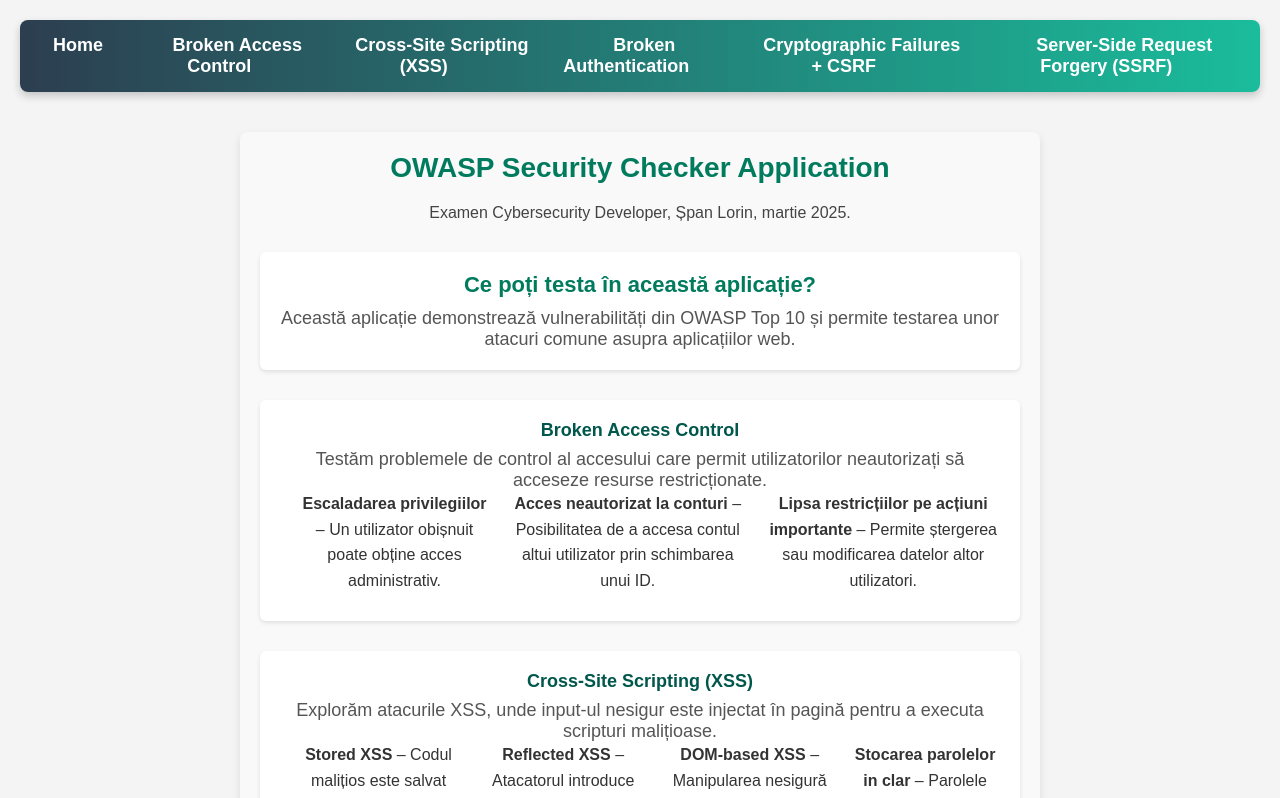
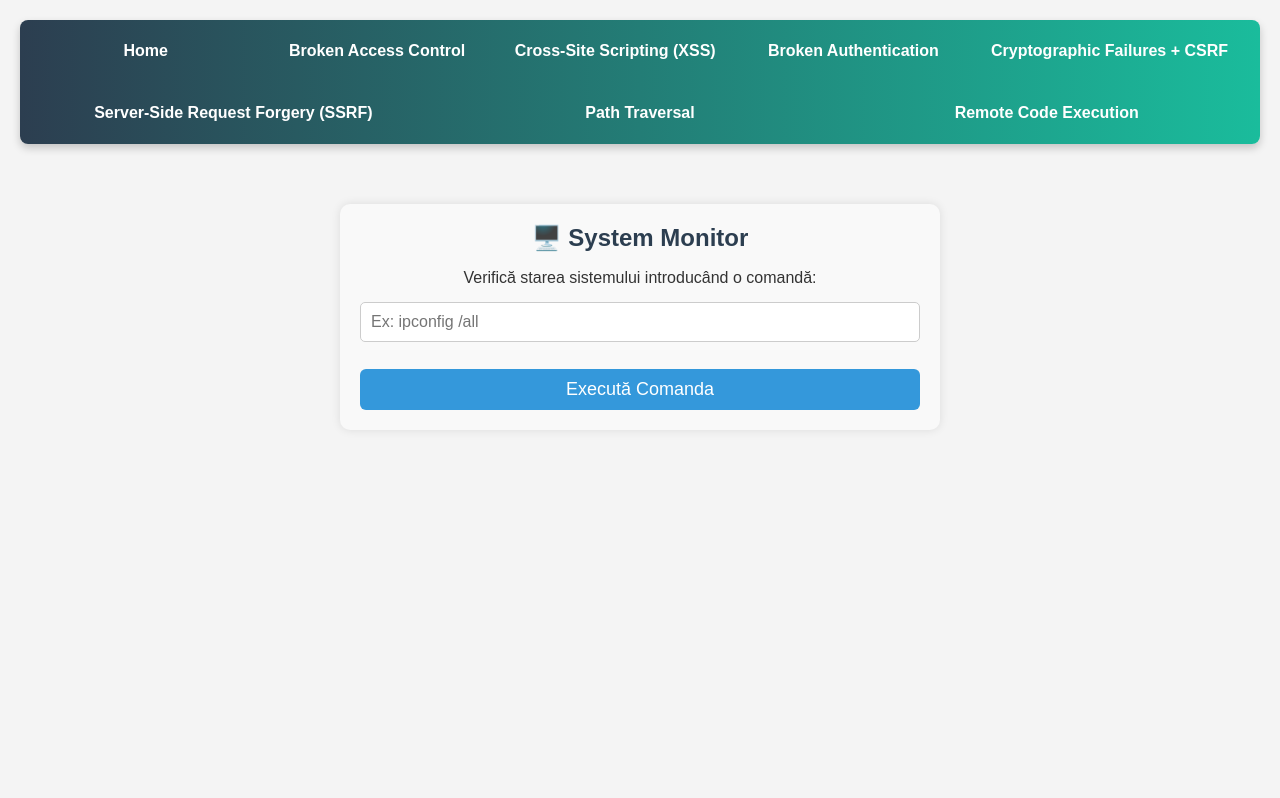
Before and after one commit to lorinspan/owasp-fe, an Angular app: page /tests/rce in a window 1280 px wide. Before the commit this address led to /. Shown: the top 798 px of the page. Built offline with nearby package versions, Linux system fonts and the light colour scheme.

Commit message:
Added Path Traversal + RCE

```diff
--- a/src/app/app.routes.ts
+++ b/src/app/app.routes.ts
@@ -5,6 +5,8 @@
 import {BrokenAccessControlComponent} from './pages/tests/broken-access-control/broken-access-control.component';
 import {CryptoFailComponent} from './pages/tests/crypto-fail/crypto-fail.component';
 import {SSRFComponent} from './pages/tests/ssrf/ssrf.component';
+import {PathTraversalComponent} from './pages/tests/path-traversal/path-traversal.component';
+import {RemoteCodeExecutionComponent} from './pages/tests/remote-code-execution/remote-code-execution.component';
 
 export const routes: Routes = [
   { path: '', component: HomeComponent },
@@ -14,5 +16,7 @@
   { path: 'tests/broken-auth', component: BrokenAuthComponent },
   { path: 'tests/crypto-fail', component: CryptoFailComponent },
   { path: 'tests/ssrf', component: SSRFComponent },
+  { path: 'tests/path_traversal', component: PathTraversalComponent },
+  { path: 'tests/rce', component: RemoteCodeExecutionComponent },
   { path: '**', redirectTo: '', pathMatch: 'full' } // Fallback dacă ruta nu există
 ];
--- a/src/app/components/navbar/navbar.component.css
+++ b/src/app/components/navbar/navbar.component.css
@@ -1,7 +1,6 @@
 nav {
   background: linear-gradient(90deg, #2C3E50, #1ABC9C);
-  padding: 15px;
-  text-align: center;
+  padding: 10px 20px;
   border-radius: 8px;
   box-shadow: 0 4px 8px rgba(0, 0, 0, 0.2);
 }
@@ -9,18 +8,31 @@
 ul {
   list-style: none;
   display: flex;
-  justify-content: center;
-  gap: 20px;
+  justify-content: space-around;
+  align-items: center;
+  flex-wrap: wrap;
+  padding: 0;
+  margin: 0;
+}
+
+li {
+  flex: 1;
+  text-align: center;
 }
 
 li a {
+  display: flex;
+  justify-content: center;
+  align-items: center;
   color: white;
   text-decoration: none;
-  font-size: 18px;
+  font-size: 16px;
   font-weight: bold;
-  padding: 12px 18px;
+  padding: 12px;
   border-radius: 6px;
   transition: all 0.3s ease-in-out;
+  min-width: 140px;
+  white-space: nowrap;
 }
 
 li a:hover {
@@ -28,3 +40,25 @@
   color: #1ABC9C;
   transform: scale(1.05);
 }
+
+/* 🔽 Navbar colapsabil pentru ecrane mici */
+@media screen and (max-width: 768px) {
+  nav {
+    padding: 10px;
+  }
+
+  ul {
+    flex-direction: column;
+    align-items: stretch;
+  }
+
+  li {
+    width: 100%;
+  }
+
+  li a {
+    width: 100%;
+    padding: 15px;
+    font-size: 18px;
+  }
+}
--- a/src/app/components/navbar/navbar.component.html
+++ b/src/app/components/navbar/navbar.component.html
@@ -6,5 +6,7 @@
     <li><a routerLink="/tests/broken-auth">Broken Authentication</a></li>
     <li><a routerLink="/tests/crypto-fail">Cryptographic Failures + CSRF</a></li>
     <li><a routerLink="/tests/ssrf">Server-Side Request Forgery (SSRF)</a></li>
+    <li><a routerLink="/tests/path_traversal">Path Traversal</a></li>
+    <li><a routerLink="/tests/rce">Remote Code Execution</a></li>
   </ul>
 </nav>
--- a/src/app/pages/home/home.component.html
+++ b/src/app/pages/home/home.component.html
@@ -62,4 +62,30 @@
     </ul>
   </div>
 
+  <div class="section">
+    <h3 class="section-subtitle">Path Traversal</h3>
+    <p>Explorăm atacul Path Traversal, unde un atacator poate accesa fișiere interne ale serverului prin introducerea unor căi nesecurizate.</p>
+    <ul class="list">
+      <li><strong>Citirea fișierelor sensibile</strong> – Utilizatorul poate introduce numele unui fișier pentru a vizualiza conținutul acestuia.</li>
+      <li><strong>Exploatarea fără protecție</strong> – Endpoint-ul de backend permite utilizatorului să trimită o cale personalizată, fără restricții.</li>
+      <li><strong>Accesarea fișierelor interne</strong> – Un atacator poate introduce <code>../../supersecretfolder/supersecretfile</code> pentru a citi fișiere din afara folderului permis.</li>
+      <li><strong>Expunerea datelor confidențiale</strong> – Atacul permite accesul la configurații, parole, chei API și alte date sensibile.</li>
+    </ul>
+  </div>
+
+  <div class="section">
+    <h3 class="section-subtitle">Remote Code Execution (RCE)</h3>
+    <p>Explorăm atacurile de tip Remote Code Execution (RCE), unde un atacator poate executa comenzi malițioase la distanță pe server, exploatând o vulnerabilitate în aplicație.</p>
+    <ul class="list">
+      <li><strong>Executarea comenzilor la distanță</strong> – Atacatorii pot trimite comenzi malițioase către server, care vor fi executate pe serverul de aplicație.</li>
+      <li><strong>Vulnerabilități de tip input nesigur</strong> – Aplicațiile care permit utilizatorilor să introducă date nesigure (de exemplu, input de tip text) fără a le valida sau filtra pot expune serverul la RCE.</li>
+      <li><strong>Accesibilitatea pentru utilizatori non-admini</strong> – În mod neașteptat, unii utilizatori non-admini pot exploata aceste vulnerabilități, ceea ce le permite să execute comenzi pe server, având acces la date sensibile sau la funcții administrative.</li>
+      <li><strong>Injecție de comenzi</strong> – Aplicațiile care permit injecția de comenzi, de exemplu, prin execuția comenzilor sistemului, pot fi ușor exploatate de atacatori pentru a compromite serverul.</li>
+      <li><strong>Escaladarea privilegiilor</strong> – Chiar dacă un atacator are privilegii de utilizator, exploatarea unei vulnerabilități de RCE poate duce la escaladarea privilegiilor, oferindu-i acces complet la server.</li>
+      <li><strong>Executarea de malware</strong> – Atacatorii pot folosi RCE pentru a instala malware pe server, care poate compromite întreaga infrastructură și poate duce la furtul de date sau la controlul serverului de la distanță.</li>
+    </ul>
+  </div>
+
+
+
 </div>
--- /dev/null
+++ b/src/app/pages/tests/path-traversal/path-traversal.component.css
@@ -0,0 +1,58 @@
+.container {
+  max-width: 600px;
+  background: #f9f9f9;
+  padding: 20px;
+  border-radius: 10px;
+  box-shadow: 0 0 10px rgba(0, 0, 0, 0.1);
+}
+
+p {
+  margin-top: 5%;
+}
+
+button {
+  margin-bottom: 3%;
+  margin-top: 3%;
+}
+
+h2 {
+  color: #c0392b;
+}
+
+input {
+  width: 100%;
+  padding: 10px;
+  margin: 10px 0;
+  border: 1px solid #ccc;
+  border-radius: 5px;
+}
+
+button {
+  background-color: #e74c3c;
+  color: white;
+  padding: 10px;
+  border: none;
+  cursor: pointer;
+  width: 100%;
+}
+
+button:hover {
+  background-color: #c0392b;
+}
+
+p {
+  font-size: 16px;
+  color: #555;
+  word-wrap: break-word;
+}
+
+.file-content {
+  margin-top: 5%;
+  white-space: pre-line; /* ✅ Păstrează newline (\r\n) */
+  font-family: 'Courier New', Courier, monospace;
+  background: #fffbe6;
+  padding: 10px;
+  border-left: 5px solid #f39c12;
+  font-size: 16px;
+  color: #333;
+}
--- /dev/null
+++ b/src/app/pages/tests/path-traversal/path-traversal.component.html
@@ -0,0 +1,12 @@
+<div class="container">
+  <h2>🔍 Citește fișierul</h2>
+  <p>Introduceți calea fișierului pentru a vizualiza conținutul:</p>
+
+  <input type="text" [(ngModel)]="filePath" placeholder="Ex: briosa">
+  <button (click)="readFile()">Citește Fișier</button>
+
+  <div *ngIf="response">
+    <h3>📂 Conținutul fișierului:</h3>
+    <pre class="file-content">{{ response }}</pre> <!-- ✅ Formatare corectă -->
+  </div>
+</div>
--- /dev/null
+++ b/src/app/pages/tests/path-traversal/path-traversal.component.ts
@@ -0,0 +1,27 @@
+import { Component } from '@angular/core';
+import { HttpClient } from '@angular/common/http';
+import { CommonModule } from '@angular/common';
+import { FormsModule } from '@angular/forms';
+
+@Component({
+  standalone: true,
+  selector: 'app-path-traversal',
+  imports: [CommonModule, FormsModule],
+  templateUrl: './path-traversal.component.html',
+  styleUrl: './path-traversal.component.css'
+})
+export class PathTraversalComponent {
+  filePath: string = ''; // Input-ul utilizatorului
+  response: string = '';
+
+  constructor(private http: HttpClient) {}
+
+  readFile() {
+    this.http.post<{ message: string }>('http://localhost:8080/api/files/read', { path: this.filePath })
+      .subscribe(response => {
+        this.response = response.message; // ✅ Citește corect mesajul din JSON
+      }, error => {
+        this.response = '❌ Error reading file!';
+      });
+  }
+}
--- /dev/null
+++ b/src/app/pages/tests/remote-code-execution/remote-code-execution.component.css
@@ -0,0 +1,56 @@
+.container {
+  max-width: 600px;
+  background: #f9f9f9;
+  padding: 20px;
+  border-radius: 10px;
+  box-shadow: 0 0 10px rgba(0, 0, 0, 0.1);
+}
+
+p {
+  margin-top: 3%;
+  margin-bottom: 1%;
+}
+
+button {
+  margin-top: 3%;
+}
+
+h3 {
+  margin-top: 3%;
+  margin-bottom: 5%;
+}
+
+h2 {
+  color: #2c3e50;
+  text-align: center;
+}
+
+input {
+  width: 100%;
+  padding: 10px;
+  margin: 10px 0;
+  border: 1px solid #ccc;
+  border-radius: 5px;
+}
+
+button {
+  background-color: #3498db;
+  color: white;
+  padding: 10px;
+  border: none;
+  cursor: pointer;
+  width: 100%;
+}
+
+button:hover {
+  background-color: #2980b9;
+}
+
+pre {
+  background: black;
+  color: lime;
+  padding: 10px;
+  border-radius: 5px;
+  overflow-x: auto;
+  font-family: monospace;
+}
--- /dev/null
+++ b/src/app/pages/tests/remote-code-execution/remote-code-execution.component.html
@@ -0,0 +1,12 @@
+<div class="container">
+  <h2>🖥️ System Monitor</h2>
+  <p>Verifică starea sistemului introducând o comandă:</p>
+
+  <input type="text" [(ngModel)]="command" placeholder="Ex: ipconfig /all">
+  <button (click)="runCommand()">Execută Comanda</button>
+
+  <div *ngIf="response">
+    <h3>📟 Rezultatul comenzii:</h3>
+    <pre>{{ response }}</pre>
+  </div>
+</div>
--- /dev/null
+++ b/src/app/pages/tests/remote-code-execution/remote-code-execution.component.ts
@@ -0,0 +1,27 @@
+import { Component } from '@angular/core';
+import { HttpClient } from '@angular/common/http';
+import { CommonModule } from '@angular/common';
+import { FormsModule } from '@angular/forms';
+
+@Component({
+  standalone: true,
+  selector: 'app-remote-code-execution',
+  imports: [CommonModule, FormsModule],
+  templateUrl: './remote-code-execution.component.html',
+  styleUrl: './remote-code-execution.component.css'
+})
+export class RemoteCodeExecutionComponent {
+  command: string = ''; // Input-ul utilizatorului
+  response: string = ''; // Rezultatul comenzii
+
+  constructor(private http: HttpClient) {}
+
+  runCommand() {
+    this.http.post<{ output: string }>('http://localhost:8080/api/system/execute', { command: this.command })
+      .subscribe(response => {
+        this.response = response.output;
+      }, error => {
+        this.response = '❌ Error executing command!';
+      });
+  }
+}
```
Also changed, not shown: 2 other files (tests, documents, lock files or other folders).
